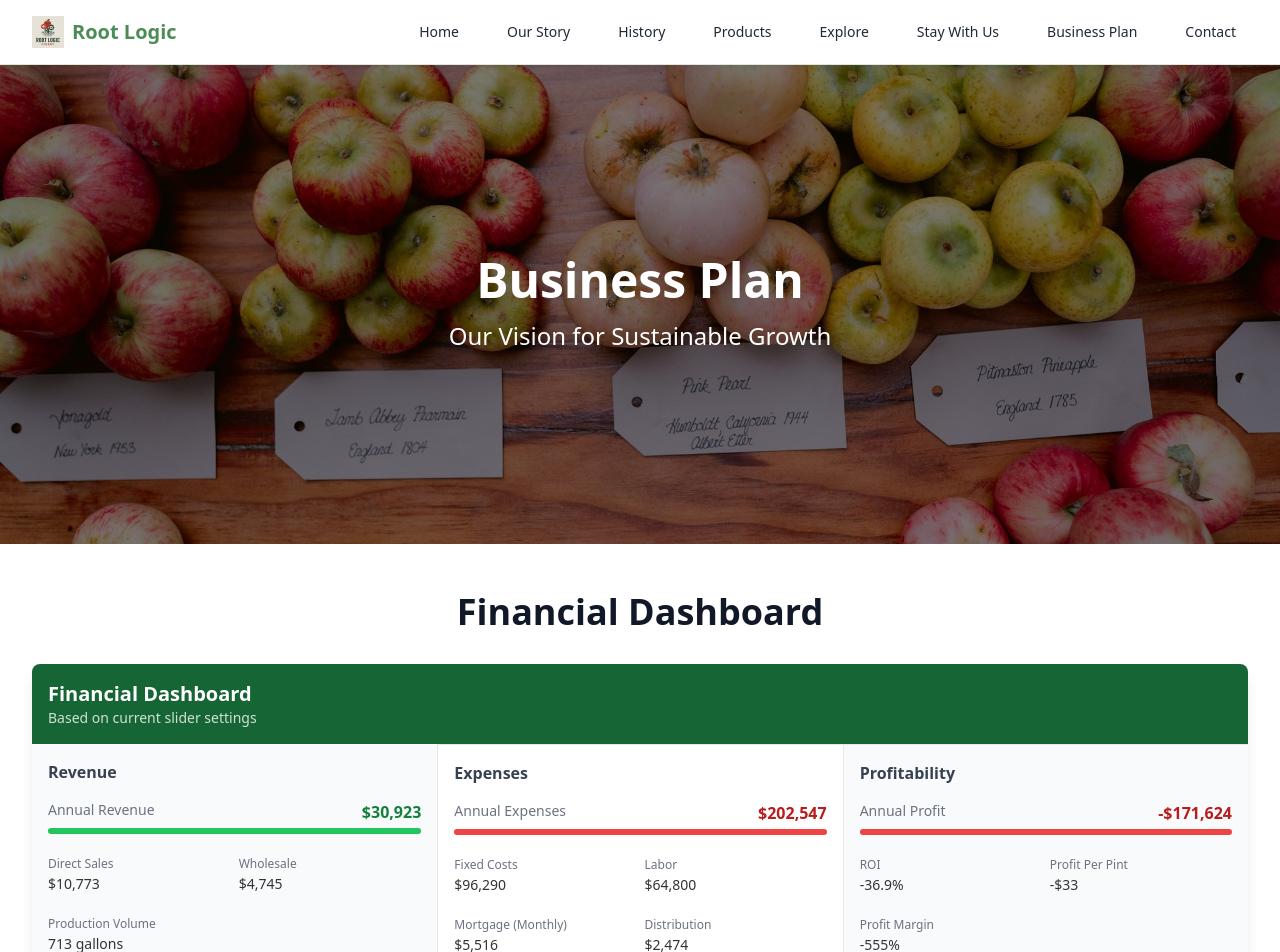
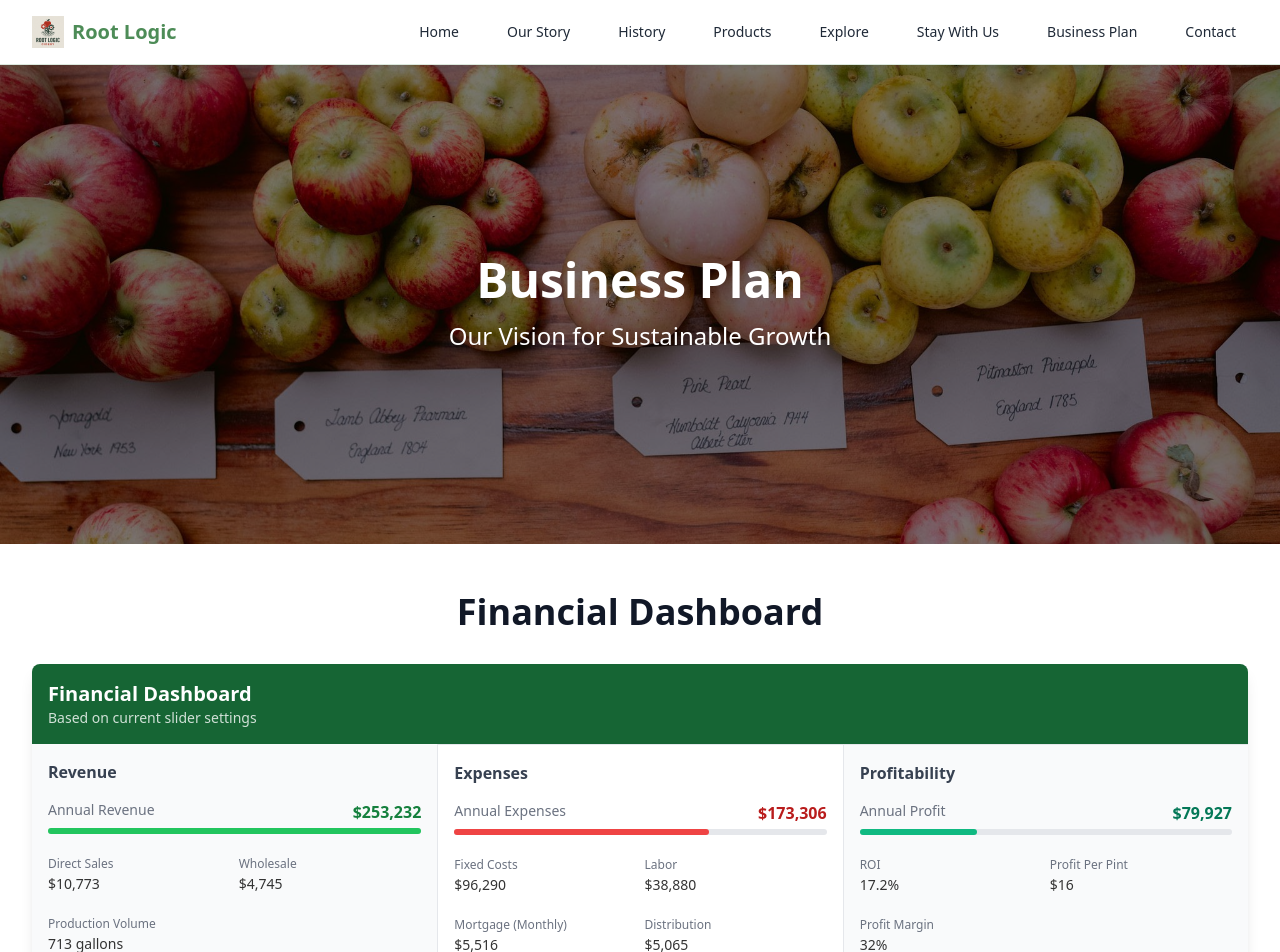
Before and after one commit to Babylon77/root-logic-cidery, a Next.js app: page /business-plan in a window 1280 px wide. Shown: the top 952 px of the page. Built offline with nearby package versions, Linux system fonts and the light colour scheme.

Commit message:
\Fix phased financial model: scale expenses by phase and correct heritage apple pricing to /bushel for craft cideries"

```diff
--- a/src/components/BusinessCalculator.tsx
+++ b/src/components/BusinessCalculator.tsx
@@ -343,15 +343,17 @@ export default function BusinessCalculator({ onResultsChange }: BusinessCalculat
     const remainingBushels = totalBushels * (sliders.productionEfficiency / 100) - bushelsForCider;
     const appleSalesBushels = remainingBushels * (appleSalesPercent / 100) * (sliders.salesEfficiency / 100);
 
-    // Different pricing for different sales channels
-    let applePrice = 0;
+    // Premium pricing for heritage organic cider apples to craft cideries
+    let applePricePerBushel = 0;
     if (sliders.implementationPhase === 1) {
-      applePrice = 2.50; // Selling to established cideries - higher price per bushel
+      applePricePerBushel = 45; // Premium price to craft cideries for heritage organic cider apples
+    } else if (sliders.implementationPhase === 2) {
+      applePricePerBushel = 35; // Still selling some to cideries, some direct
     } else {
-      applePrice = 1.50; // Direct sales to consumers - lower price per bushel
+      applePricePerBushel = 25; // Mostly direct sales, lower volume to cideries
     }
 
-    const freshAppleRevenue = appleSalesBushels * sliders.applesPerBushel * (applePrice / sliders.applesPerBushel);
+    const freshAppleRevenue = appleSalesBushels * applePricePerBushel;
 
     // 3. Airbnb revenue
     const abnbRevenue = sliders.abnbNights * sliders.abnbRate
@@ -362,20 +364,60 @@ export default function BusinessCalculator({ onResultsChange }: BusinessCalculat
     // Total revenue
     const annualRevenue = ciderRevenue + freshAppleRevenue + abnbRevenue + otherProductsRevenue
 
-    // Calculate specific expenses
+    // Calculate phase-specific expenses
     const packagingCosts = soldCiderGallons * sliders.packagingCostPerGallon
     const exciseTax = soldCiderGallons * sliders.exciseTaxPerGallon
-    const licensingCosts = sliders.licensingCosts
-    const distributionCosts = annualRevenue * (sliders.distributionCostPercent / 100)
-
-    // Calculate total expenses including new channel-specific costs
-    const calculatedLaborExpenses = sliders.laborHourlyRate *
-      (sliders.orchardAcres * 500) * (1 - sliders.automationLevel / 100) // 500 hours per acre annually
+
+    // Scale expenses by phase
+    let phaseLicensingCosts = 0;
+    let phaseUtilityExpenses = 0;
+    let phaseMaintenanceExpenses = 0;
+    let phaseDistributionCostPercent = 0;
+    let laborHoursMultiplier = 1;
+
+    switch(sliders.implementationPhase) {
+      case 1: // Minimal operations, mostly apple sales
+        phaseLicensingCosts = sliders.licensingCosts * 0.3; // Basic licenses only
+        phaseUtilityExpenses = sliders.utilityExpenses * 0.4; // Minimal facility use
+        phaseMaintenanceExpenses = sliders.maintenanceExpenses * 0.3; // Basic orchard maintenance
+        phaseDistributionCostPercent = 2; // Minimal distribution costs
+        laborHoursMultiplier = 0.6; // Reduced labor needs
+        break;
+      case 2: // Moderate operations
+        phaseLicensingCosts = sliders.licensingCosts * 0.7; // More licenses needed
+        phaseUtilityExpenses = sliders.utilityExpenses * 0.7; // Moderate facility use
+        phaseMaintenanceExpenses = sliders.maintenanceExpenses * 0.7; // More equipment to maintain
+        phaseDistributionCostPercent = sliders.distributionCostPercent * 0.8; // Growing distribution
+        laborHoursMultiplier = 0.8; // Moderate labor needs
+        break;
+      case 3: // Full operations
+        phaseLicensingCosts = sliders.licensingCosts; // All licenses
+        phaseUtilityExpenses = sliders.utilityExpenses; // Full facility use
+        phaseMaintenanceExpenses = sliders.maintenanceExpenses; // Full maintenance
+        phaseDistributionCostPercent = sliders.distributionCostPercent; // Full distribution costs
+        laborHoursMultiplier = 1; // Full labor needs
+        break;
+    }
+
+    const distributionCosts = annualRevenue * (phaseDistributionCostPercent / 100)
+
+    // Calculate phase-adjusted labor expenses
+    const baseLaborHours = sliders.orchardAcres * 500; // Base hours per acre
+    const phaseLaborHours = baseLaborHours * laborHoursMultiplier * (1 - sliders.automationLevel / 100);
+    const calculatedLaborExpenses = phaseLaborHours * sliders.laborHourlyRate;
+
     const calculatedMarketingExpenses = annualRevenue * (sliders.marketingBudgetPercent / 100)
-    const annualExpenses = sliders.utilityExpenses + calculatedLaborExpenses +
-      sliders.maintenanceExpenses + calculatedMarketingExpenses + annualFixedCosts +
-      packagingCosts + exciseTax + licensingCosts + distributionCosts +
-      slottingFees + promotionalAllowances + salesRepCommissions + workingCapitalCost
+
+    // Phase-adjusted channel costs (only apply to wholesale operations)
+    const phaseSlottingFees = sliders.implementationPhase >= 2 ? slottingFees : 0;
+    const phasePromotionalAllowances = sliders.implementationPhase >= 2 ? promotionalAllowances : 0;
+    const phaseSalesRepCommissions = sliders.implementationPhase >= 2 ? salesRepCommissions : 0;
+    const phaseWorkingCapitalCost = workingCapitalCost * (sliders.implementationPhase / 3); // Scale with phase
+
+    const annualExpenses = phaseUtilityExpenses + calculatedLaborExpenses +
+      phaseMaintenanceExpenses + calculatedMarketingExpenses + annualFixedCosts +
+      packagingCosts + exciseTax + phaseLicensingCosts + distributionCosts +
+      phaseSlottingFees + phasePromotionalAllowances + phaseSalesRepCommissions + phaseWorkingCapitalCost
 
     // Calculate profit and ROI
     const annualProfit = annualRevenue - annualExpenses
@@ -393,7 +435,7 @@ export default function BusinessCalculator({ onResultsChange }: BusinessCalculat
     const gallonsLost = ciderGallons - soldCiderGallons
 
     // Calculate labor hours breakdown
-    const totalLaborHours = calculatedLaborExpenses / sliders.laborHourlyRate
+    const totalLaborHours = phaseLaborHours
 
     // Calculate hours by type
     const farmLaborHours = totalLaborHours * (sliders.farmLaborPercent / 100)
@@ -441,7 +483,7 @@ export default function BusinessCalculator({ onResultsChange }: BusinessCalculat
       ciderGallons: Math.round(netCiderGallons),
       packagingCosts: Math.round(packagingCosts),
       exciseTax: Math.round(exciseTax),
-      licensingCosts: licensingCosts,
+      licensingCosts: Math.round(phaseLicensingCosts),
       pintEquivalent: Math.round(pintEquivalent),
       costPerPint: Math.round(costPerPint * 100) / 100,
       revenuePerPint: Math.round(revenuePerPint * 100) / 100,
@@ -530,14 +572,16 @@ export default function BusinessCalculator({ onResultsChange }: BusinessCalculat
           results.exciseTax,
           results.licensingCosts,
           results.distributionCosts,
-          sliders.utilityExpenses,
+          // Calculate phase-adjusted utility expenses
+          Math.round(sliders.utilityExpenses * (sliders.implementationPhase === 1 ? 0.4 : sliders.implementationPhase === 2 ? 0.7 : 1)),
           results.laborExpenses,
-          sliders.maintenanceExpenses,
+          // Calculate phase-adjusted maintenance expenses
+          Math.round(sliders.maintenanceExpenses * (sliders.implementationPhase === 1 ? 0.3 : sliders.implementationPhase === 2 ? 0.7 : 1)),
           results.marketingExpenses,
-          // Calculate total channel costs
-          Math.round(sliders.slottingFeesPerSKU * sliders.numberOfSKUs * sliders.numberOfRetailers +
-                    results.wholesaleRevenue * (sliders.promotionalAllowancePercent + sliders.salesRepCommissionPercent) / 100),
-          Math.round(results.annualRevenue * sliders.workingCapitalPercent / 100 * 0.06)
+          // Calculate phase-adjusted channel costs
+          Math.round((sliders.implementationPhase >= 2 ? sliders.slottingFeesPerSKU * sliders.numberOfSKUs * sliders.numberOfRetailers : 0) +
+                    (sliders.implementationPhase >= 2 ? results.wholesaleRevenue * (sliders.promotionalAllowancePercent + sliders.salesRepCommissionPercent) / 100 : 0)),
+          Math.round(results.annualRevenue * sliders.workingCapitalPercent / 100 * 0.06 * (sliders.implementationPhase / 3))
         ],
         backgroundColor: [
           'rgba(255, 99, 132, 0.6)',   // red
@@ -968,7 +1012,9 @@ export default function BusinessCalculator({ onResultsChange }: BusinessCalculat
               })()}
             </p>
             <p className="text-xs text-gray-400 mt-1">
-              {sliders.implementationPhase === 1 ? 'Sold to established cideries' : 'Direct sales to consumers'}
+              {sliders.implementationPhase === 1 ? `$45/bushel to craft cideries` :
+               sliders.implementationPhase === 2 ? `$35/bushel mixed sales` :
+               `$25/bushel direct sales`}
             </p>
           </div>
         </div>
```
